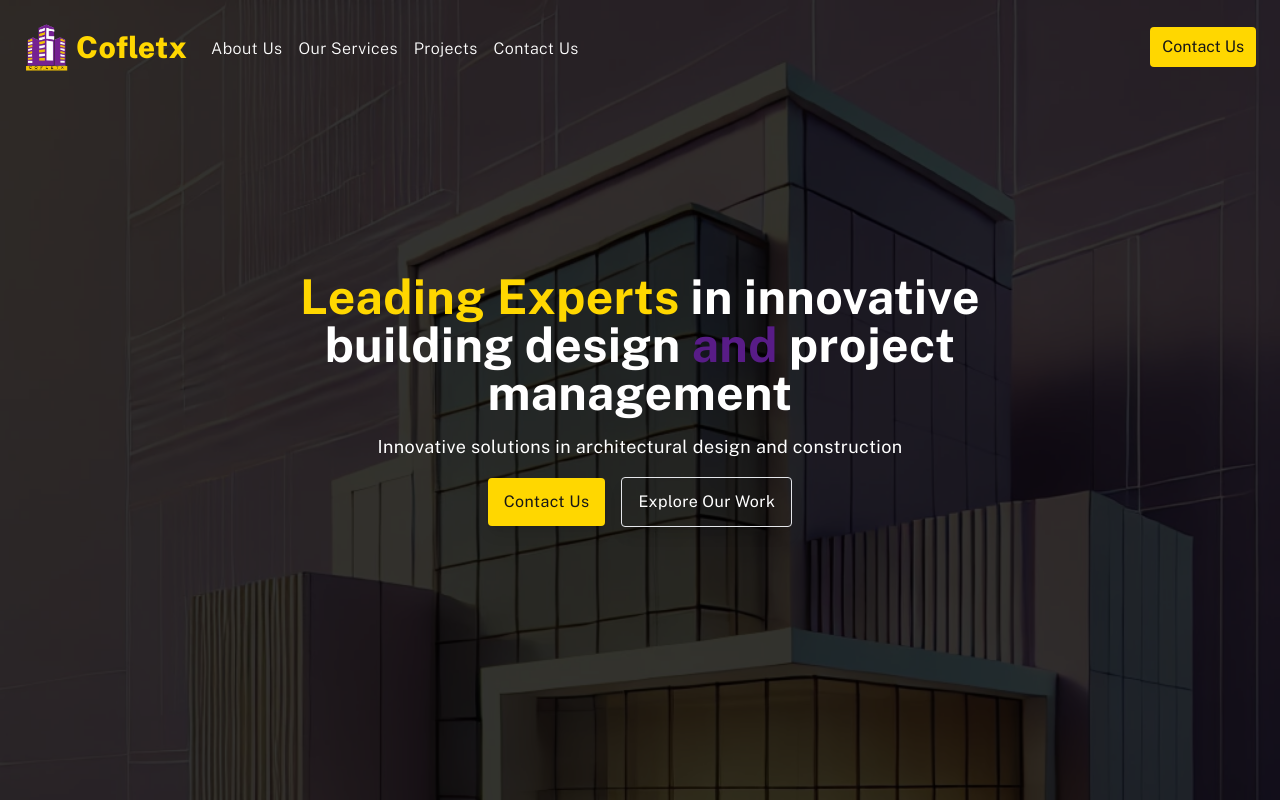
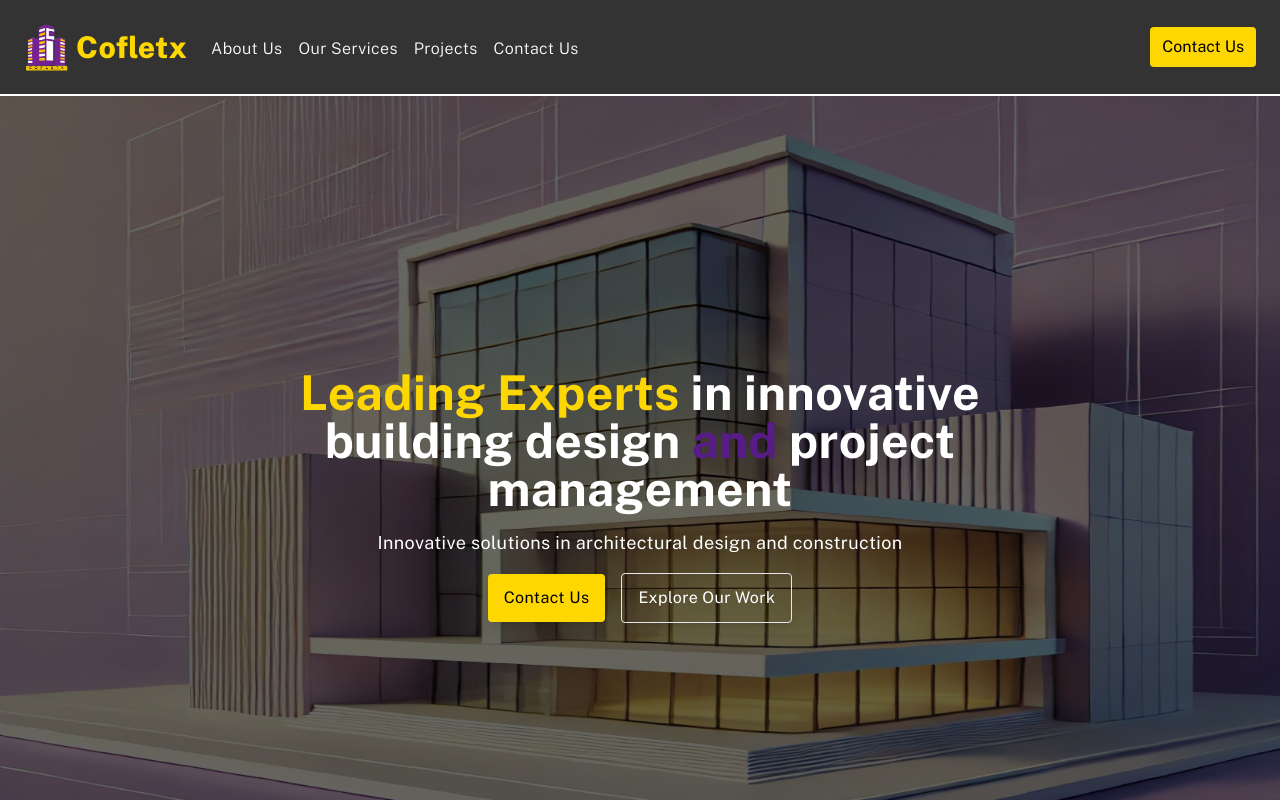
Before and after one commit to cynkel/Cofletx-App, a Next.js app: page / in a window 1280 px wide. Shown: the top 800 px of the page. Built offline with nearby package versions, Linux system fonts and the light colour scheme.

Commit message:
Fix hero and header section from overlapping content in landscape

```diff
--- a/app/components/faq_card.tsx
+++ b/app/components/faq_card.tsx
@@ -19,7 +19,7 @@ export default function FCard({
         onClick={() => drop()}
         className="transition ease-in-out border border-x-0 border-y-1 border-yellow hover:cursor-pointer md:max-h-24 p-4 flex items-center justify-between dark:border-white duration-500"
       >
-        <p className="text-sm hover:text-dark_purple md:text-lg text-black">{question}</p>
+        <p className="text-sm hover:text-dark_purple md:text-lg">{question}</p>
         <svg
           xmlns="http://www.w3.org/2000/svg"
           fill="none"
--- a/app/components/hero.tsx
+++ b/app/components/hero.tsx
@@ -2,8 +2,8 @@ import Link from "next/link";
 
 export default function Hero() {
   return (
-    <section className="flex items-center justify-center bg-hero bg-cover h-svh w-full">
-      <div className="flex flex-col items-center gap-4 justify-center h-full w-full py-20 bg-black bg-opacity-80 tracking-wide leading-loose">
+    <section className="flex items-center justify-center absolute h-svh w-full">
+      <div className="flex flex-col items-center gap-4 justify-center h-full w-full py-20 bg-black bg-opacity-60 tracking-wide leading-loose">
         <h1 className="font-bold text-2xl md:text-5xl text-white text-center w-2/3">
           <span className="text-yellow">Leading Experts</span> in innovative
           building design <span className="text-purple-900">and</span> project
@@ -14,7 +14,7 @@ export default function Hero() {
         </p>
         <div className="flex flex-col sm:flex-row gap-4 items-center justify-center">
           <Link href="/contact">
-          <button className="transform duration-500 hover:scale-105 bg-yellow py-2 px-4 rounded hover:bg-purple-950 hover:text-white shadow-lg">
+          <button className="transform duration-500 hover:scale-105 bg-yellow py-2 px-4 rounded text-black hover:bg-purple-950 hover:text-white shadow-lg">
             Contact Us
           </button>
           </Link>
--- a/app/layout.tsx
+++ b/app/layout.tsx
@@ -21,7 +21,7 @@ export default function RootLayout({
   return (
     <html lang="en">
       <body className={`${public_sans.className} antialiased h-screen`}>
-        <header className="w-full bg-transparent absolute flex justify-between items-center px-6 py-4">
+        <header className="w-full fixed top-0 z-10 bg-black bg-opacity-80 flex justify-between items-center px-6 py-4 border border-b-white border-x-0 border-t-0">
           <div className="flex items-center gap-6 tracking-wide">
             <Link href="/">
             <div className="flex items-center gap-2">
@@ -45,17 +45,16 @@ export default function RootLayout({
               <li><Nav route="/contact" page="Contact Us"/></li>
             </ul>
           </div>
-
           <div className="flex items-center gap-2 lg:gap-4">
             <Link href="/contact">
-            <button className="px-2 py-1 md:p-2 md:px-3 bg-yellow rounded transform duration-500 hover:scale-105 hover:bg-dark_purple hover:text-white">
+            <button className="px-2 py-1 md:p-2 md:px-3 bg-yellow rounded transform duration-500 text-black hover:scale-105 hover:bg-dark_purple hover:text-white">
               Contact Us
             </button>
             </Link>
           </div>
         </header>
         {children}
-        <footer className="md:hidden w-full fixed bottom-0 bg-purple-950 opacity-80 flex justify-center items-center p-2">
+        <footer className="md:hidden w-full fixed bottom-0 bg-purple-950 flex justify-center items-center p-2">
           <Home />
           <Service />
           <Project />
--- a/app/page.tsx
+++ b/app/page.tsx
@@ -1,10 +1,14 @@
 import Hero from "./components/hero";
 import FAQ from "./components/faq";
 import Link from "next/link";
+import Image from "next/image";
 
 export default function Home() {
   return (
-    <main className="flex flex-col gap-16">
+    <main className="flex flex-col gap-16 mt-24">
+      <div className="w-full h-screen relative">
+        <Image src="/hero.webp" alt="" className="w-full h-full" width={1024} height={1024}/>
+      </div>
       <Hero />
       <section className="w-full">
         <h2 className="px-8 lg:px-12 py-2 mb-6 font-bold text-2xl">About Us</h2>
@@ -19,13 +23,13 @@ export default function Home() {
         </p>
       </section>
       <section className="w-full grid px-8 grid-rows-3 md:grid-cols-3 md:grid-rows-1 gap-4">
-        <div className="w-full rounded bg-texture bg-cover p-16 flex justify-center items-center">
+        <div className="w-full rounded bg-texture bg-cover p-16 flex justify-center items-center shadow-lg">
           <p className="text-center font-bold">Architectural<br />Drawings</p>
         </div>
-        <div className="w-full rounded bg-residential bg-cover flex justify-center items-center">
+        <div className="w-full rounded bg-residential bg-cover flex justify-center items-center shadow-lg">
           <p className="text-center font-bold text-white">Residential</p>
         </div>
-        <div className="w-full rounded bg-industrial bg-cover flex justify-center items-center">
+        <div className="w-full rounded bg-industrial bg-cover flex justify-center items-center shadow-lg">
           <p className="text-center font-bold text-white">Industrial</p>
         </div>
       </section>
--- a/tailwind.config.ts
+++ b/tailwind.config.ts
@@ -25,7 +25,6 @@ const config: Config = {
 
       backgroundImage: {
         texture: "url('./components/bg.webp')",
-        hero: "url('./components/hero.webp')",
         residential: "url('./components/residential.webp')",
         industrial: "url('./components/industrial.webp')",
       },
```
Also changed, not shown: public/hero.webp (renamed from app/components/hero.webp), public/moh-logo-2.webp (deleted).
